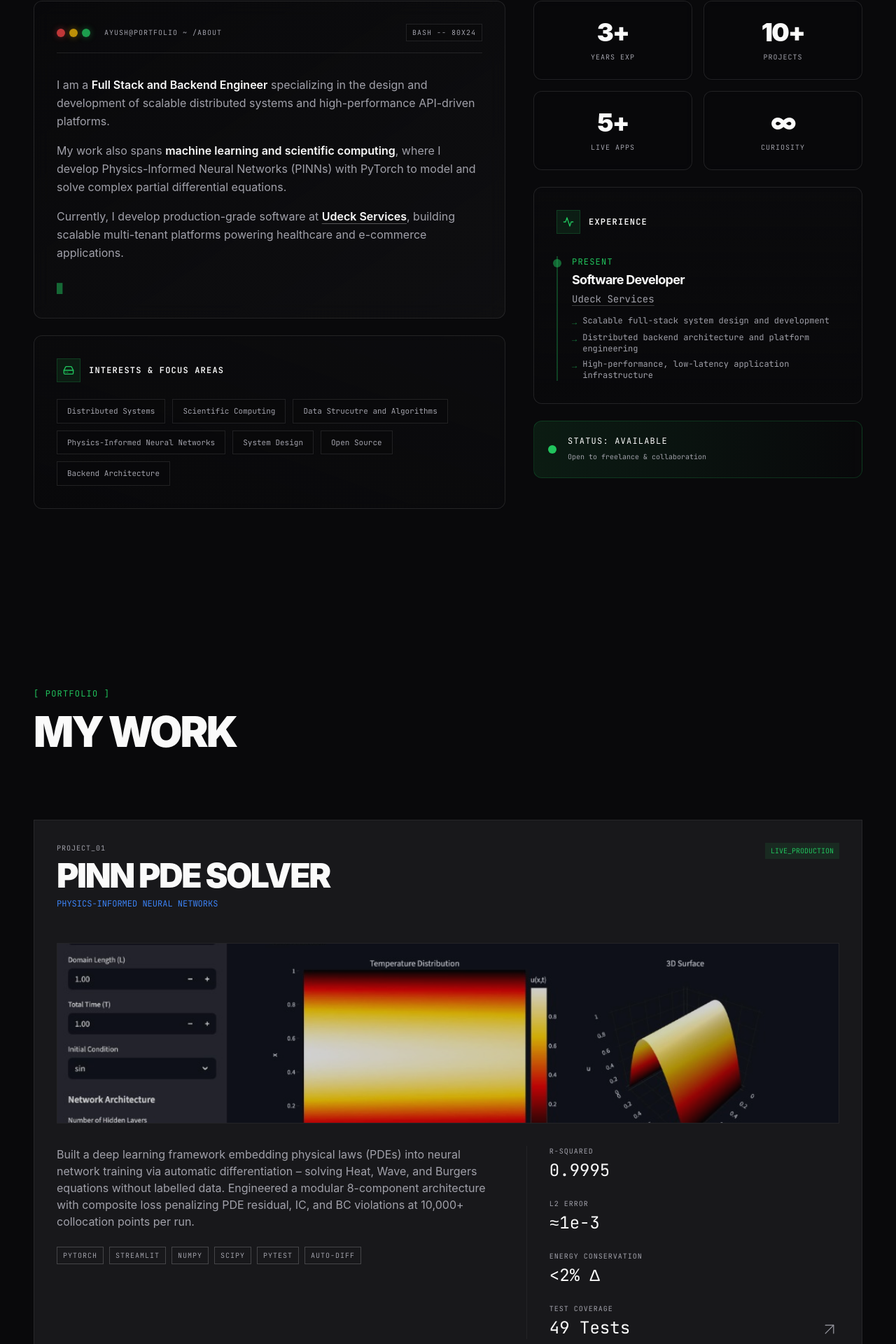
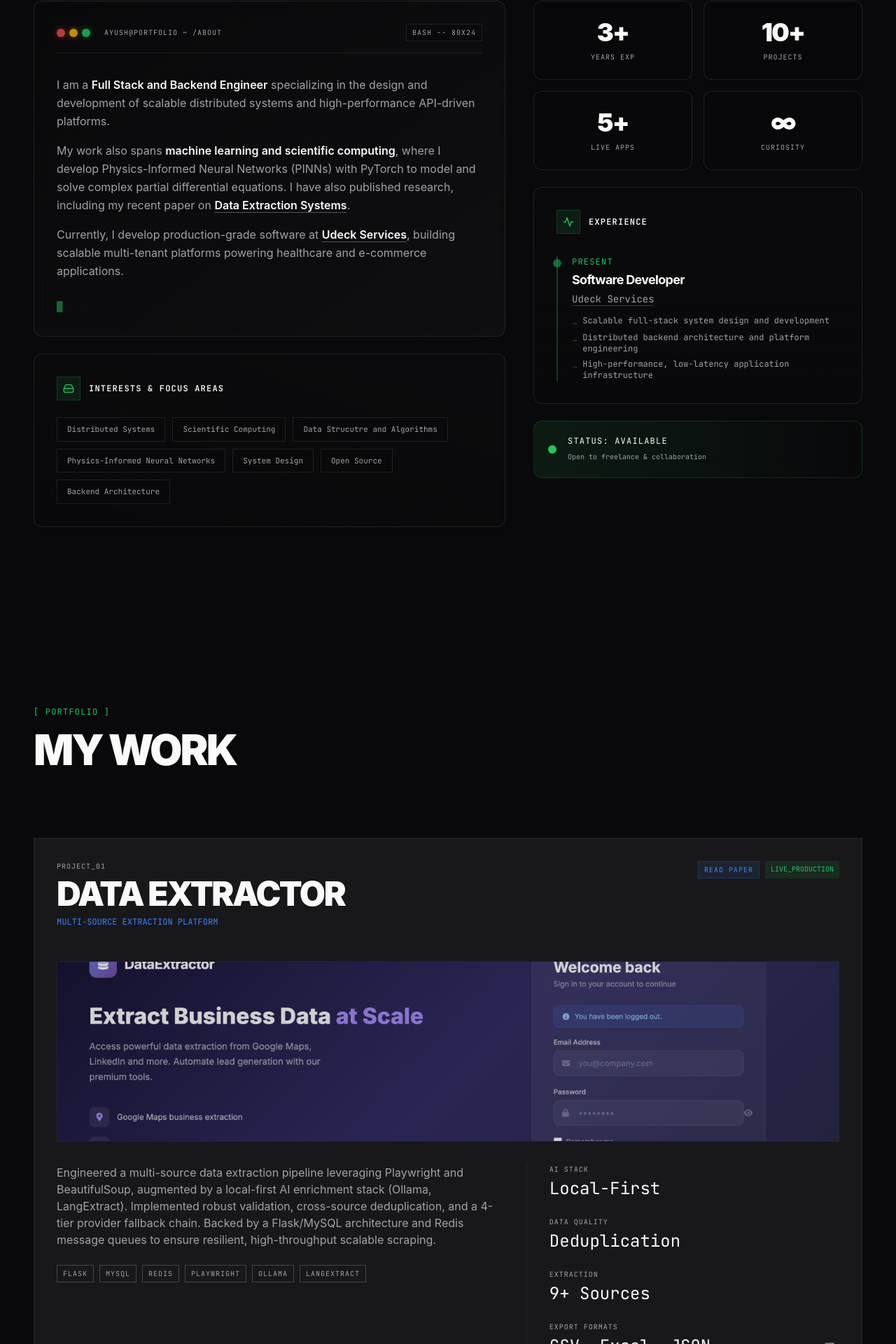
Before and after one commit to AyushkhatiDev/portfolio, a React (Vite) app: page / in a window 1280 px wide. Shown: the part 1116-3036 px from the top of the page at 70% size. Built offline with nearby package versions, Linux system fonts and the light colour scheme; the HTML template or start-up script is replaced by a standard one.

Commit message:
feat: add data extractor project, update resume links and bio

```diff
--- a/src/components/AboutSection.tsx
+++ b/src/components/AboutSection.tsx
@@ -137,7 +137,17 @@ const AboutSection = () => {
                                         machine learning and scientific computing
                                     </span>
                                     , where I develop Physics-Informed Neural Networks (PINNs) with{" "}
-                                    PyTorch to model and solve complex partial differential equations.
+                                    PyTorch to model and solve complex partial differential equations.{" "}
+                                    I have also published research, including my recent paper on{" "}
+                                    <a
+                                        href="https://github.com/AyushkhatiDev/data-extractor/blob/main/paper/DataExtractor%20copy.pdf"
+                                        target="_blank"
+                                        rel="noopener noreferrer"
+                                        className="text-foreground font-semibold underline decoration-foreground/30 hover:decoration-accent underline-offset-4 transition-colors"
+                                    >
+                                        Data Extraction Systems
+                                    </a>
+                                    .
                                 </p>
                                 <p className="text-muted-foreground leading-relaxed">
                                     Currently, I develop production-grade software at{" "}
--- a/src/components/ProjectCard.tsx
+++ b/src/components/ProjectCard.tsx
@@ -13,11 +13,12 @@ interface ProjectCardProps {
     metrics: Metric[];
     tech: string[];
     liveLink: string;
+    paperLink?: string;
     image: string;
     index: number;
 }
 
-const ProjectCard = ({ title, subtitle, description, metrics, tech, liveLink, image, index }: ProjectCardProps) => {
+const ProjectCard = ({ title, subtitle, description, metrics, tech, liveLink, paperLink, image, index }: ProjectCardProps) => {
     return (
         <motion.div
             initial={{ clipPath: "inset(0 0 100% 0)", opacity: 0 }}
@@ -38,8 +39,20 @@ const ProjectCard = ({ title, subtitle, description, metrics, tech, liveLink, im
                     </h3>
                     <p className="font-mono text-xs text-primary mt-2 uppercase group-hover:tracking-[0.2em] transition-all duration-500">{subtitle}</p>
                 </div>
-                <div className="font-mono text-[10px] text-accent bg-accent/10 px-2 py-1 shrink-0">
-                    LIVE_PRODUCTION
+                <div className="flex gap-2">
+                    {paperLink && (
+                        <a
+                            href={paperLink}
+                            target="_blank"
+                            rel="noopener noreferrer"
+                            className="font-mono text-[10px] text-primary bg-primary/10 border border-primary/20 hover:bg-primary/20 px-2 py-1 shrink-0 transition-colors uppercase tracking-widest"
+                        >
+                            READ PAPER
+                        </a>
+                    )}
+                    <div className="font-mono text-[10px] text-accent bg-accent/10 px-2 py-1 shrink-0">
+                        LIVE_PRODUCTION
+                    </div>
                 </div>
             </div>
 
--- a/src/components/ProjectsSection.tsx
+++ b/src/components/ProjectsSection.tsx
@@ -4,8 +4,25 @@ import pinnImg from "@/assets/pinn-project.jpg";
 import opdImg from "@/assets/opd-project.jpg";
 import hamroImg from "@/assets/hamrobazaar-project.jpg";
 import pharmacyImg from "@/assets/pharmacy-project.jpg";
+import dataExtractorImg from "@/assets/data-extractor-project.png";
 
 const projects = [
+    {
+        title: "DATA EXTRACTOR",
+        subtitle: "Multi-Source Extraction Platform",
+        description:
+            "Engineered a multi-source data extraction pipeline leveraging Playwright and BeautifulSoup, augmented by a local-first AI enrichment stack (Ollama, LangExtract). Implemented robust validation, cross-source deduplication, and a 4-tier provider fallback chain. Backed by a Flask/MySQL architecture and Redis message queues to ensure resilient, high-throughput scalable scraping.",
+        metrics: [
+            { label: "AI Stack", value: "Local-First" },
+            { label: "Data Quality", value: "Deduplication" },
+            { label: "Extraction", value: "9+ Sources" },
+            { label: "Export Formats", value: "CSV, Excel, JSON" },
+        ],
+        tech: ["Flask", "MySQL", "Redis", "Playwright", "Ollama", "LangExtract"],
+        liveLink: "https://data-extractor-1-laq7.onrender.com/",
+        paperLink: "https://github.com/AyushkhatiDev/data-extractor/blob/main/paper/DataExtractor%20copy.pdf",
+        image: dataExtractorImg,
+    },
     {
         title: "PINN PDE SOLVER",
         subtitle: "Physics-Informed Neural Networks",
--- a/src/components/TopNav.tsx
+++ b/src/components/TopNav.tsx
@@ -22,7 +22,7 @@ const TopNav = () => {
                         Contact
                     </a>
                     <a
-                        href="https://drive.google.com/file/d/1Z9xMlHV3L-yR9bXCkzhBAWt2aINmtbhM/view"
+                        href="https://drive.google.com/file/d/1OKL3qENSfGGf6PU-twSgnwmeKxehwFT5/view?usp=drivesdk"
                         target="_blank"
                         rel="noopener noreferrer"
                         className="flex items-center gap-1.5 font-mono text-[10px] text-muted-foreground hover:text-foreground uppercase tracking-widest transition-colors"
--- a/src/pages/Index.tsx
+++ b/src/pages/Index.tsx
@@ -15,7 +15,7 @@ const Index = () => {
         const handleKeyDown = (e: KeyboardEvent) => {
             if ((e.metaKey || e.ctrlKey) && e.key === "k") {
                 e.preventDefault();
-                window.open("https://drive.google.com/file/d/1Z9xMlHV3L-yR9bXCkzhBAWt2aINmtbhM/view", "_blank");
+                window.open("https://drive.google.com/file/d/1OKL3qENSfGGf6PU-twSgnwmeKxehwFT5/view?usp=drivesdk", "_blank");
             }
         };
         window.addEventListener("keydown", handleKeyDown);
```
Also changed, not shown: src/assets/data-extractor-project.png (added).
